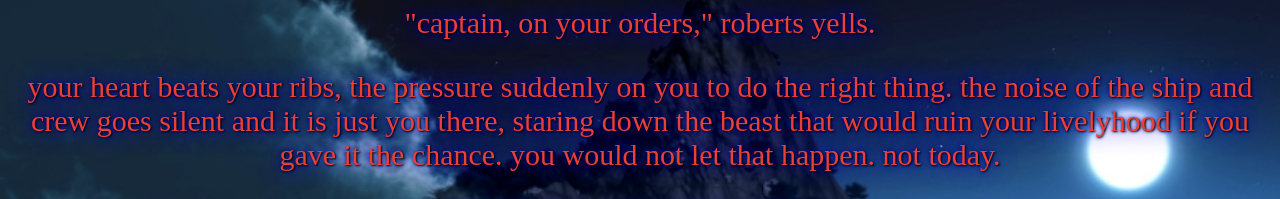
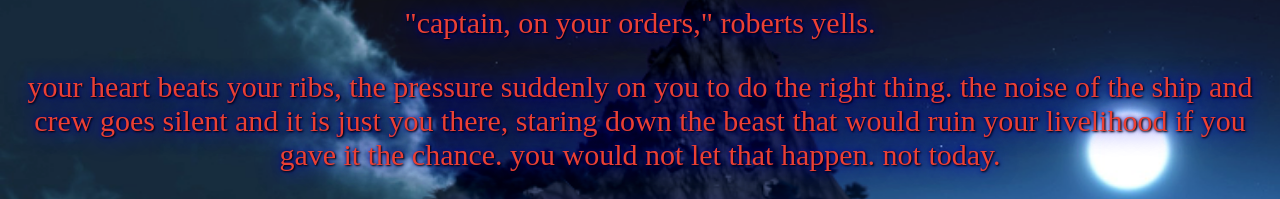
Before and after one commit to meg-charles/onthesea, a plain HTML site: page cannons.html in a window 1280 px wide. Shown: the part 296-495 px from the top of the page. Drawn offline with Linux system fonts and the light colour scheme; a web font is replaced by a local one.

Commit message:
Update cannons.html

```diff
--- a/cannons.html
+++ b/cannons.html
@@ -21,7 +21,7 @@
     <p>your heart beats your ribs, the pressure suddenly on you to
       do the right thing. the noise of the ship and crew goes silent
       and it is just you there, staring down the beast that would
-      ruin your livelyhood if you gave it the chance. you would not
+      ruin your livelihood if you gave it the chance. you would not
       let that happen. not today.</p>
     <p>"FIRE THE CANNONS NOW!"</p>
     <p>the booming of the cannons makes your ears ring, but you watch
```
